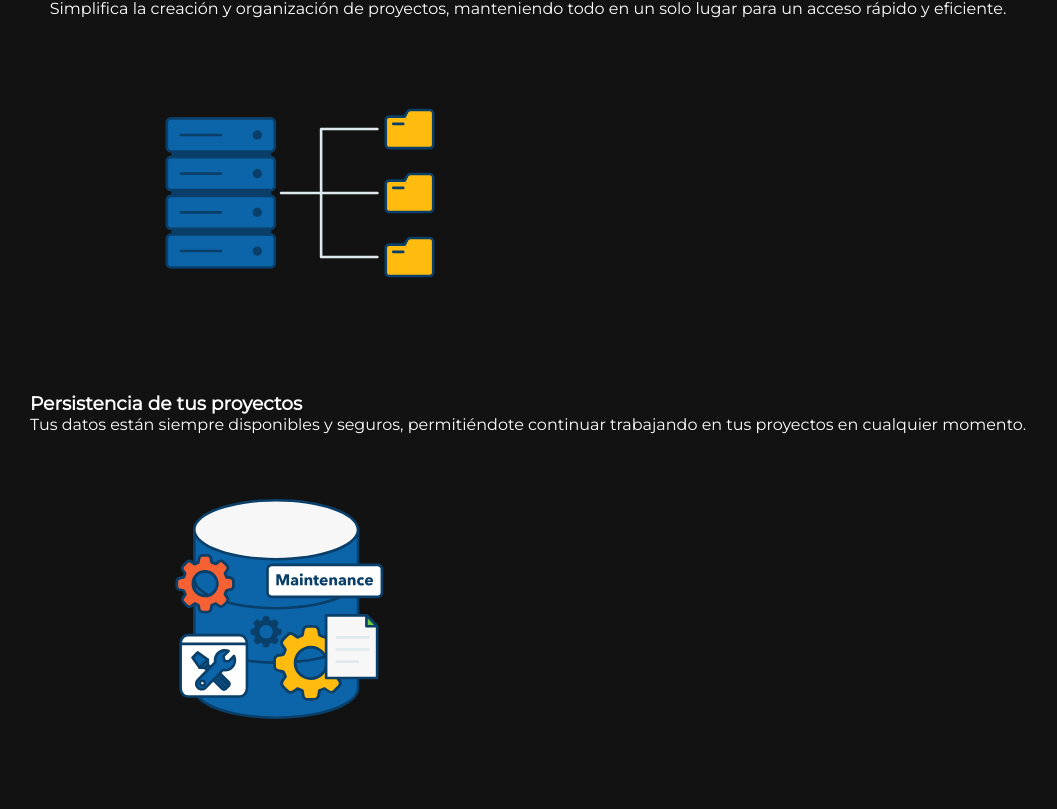
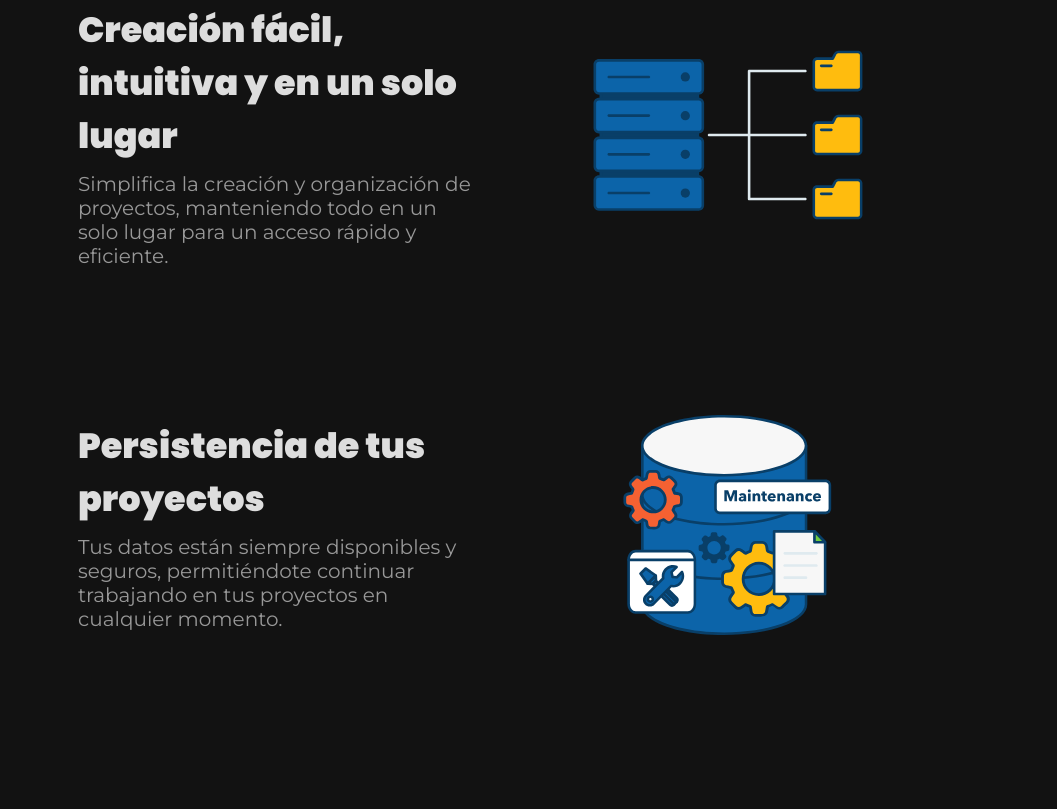
Before and after one commit to dariomvg/gestionar-proyectos, a Next.js app: page / in a window 1280 px wide. Shown: the part 1250-2059 px from the top of the page, without its empty margins (112-1169 px from the left). Built offline with nearby package versions, Linux system fonts and the light colour scheme.

Commit message:
new styles

```diff
--- a/src/app/Home.css
+++ b/src/app/Home.css
@@ -77,17 +77,7 @@
   padding: 10px;
 
 }
-.link-docs {
-  font-size: 18px;
-  font-family: 'Montserrat', sans-serif;
-  color: #969696;
-  margin: auto;
 
-}
-.link-docs:hover {
-  color: #fff;
-  text-decoration: underline;
-}
 .section-redirect {
   width: 100%;
   height: 100vh;
--- a/src/app/page.tsx
+++ b/src/app/page.tsx
@@ -26,7 +26,7 @@ export default function Home() {
         {details.map((item) => (
           <CardHome key={item.id} item={item} />
         ))}
-      <Link href="/documentacion" className="link-docs">Ir a la documentación</Link>
+
       </section>
       <section className="section-redirect">
         <div className="container-redirect">
--- a/src/styles/card-home.css
+++ b/src/styles/card-home.css
@@ -0,0 +1,30 @@
+.container-card-details {
+    border-radius: 10px;
+    background-color: transparent;
+    text-align: center;
+    padding: 10px;
+    display: flex;
+    justify-content: space-between;
+    align-items: center;
+  }
+  .card-details-text {
+      display: flex;
+      flex-direction: column;
+      justify-content: flex-start;
+      align-items: flex-start;
+      gap: 10px;
+      max-width:400px;
+  }
+  .card-details-title {
+    font-size: 35px;
+    color: #ddd;
+    text-align: start;
+    font-family: 'Poppins', sans-serif;
+  }
+
+  .card-details-desc {
+      color: #989898;
+      font-family: 'Montserrat', sans-serif;
+      text-align: start;
+      font-size: 20px;
+  }
--- a/src/styles/cardProject.css
+++ b/src/styles/cardProject.css
@@ -1,30 +1,32 @@
-.container-card-details {
-    border-radius: 10px;
-    background-color: transparent;
-    text-align: center;
-    padding: 10px;
-    display: flex;
-    justify-content: space-between;
-    align-items: center;
-  }
-  .card-details-text {
-      display: flex;
-      flex-direction: column;
-      justify-content: flex-start;
-      align-items: flex-start;
-      gap: 10px;
-      max-width:400px;
-  }
-  .card-details-title {
-    font-size: 35px;
-    color: #ddd;
-    text-align: start;
-    font-family: 'Poppins', sans-serif;
-  }
+.card-main {
+  width: 200px;
+  height: auto;
+  display: flex;
+  flex-direction: column;
+  gap: 12px;
+  border: 1px solid #eee;
+  border-radius: 5px;
+  padding: 10px;
+}
 
-  .card-details-desc {
-      color: #989898;
-      font-family: 'Montserrat', sans-serif;
-      text-align: start;
-      font-size: 20px;
-  }
+.card-main-title {
+  color: #fff;
+  cursor: pointer;
+  transition: .5s;
+
+}
+.card-main-title:hover {
+  text-decoration: underline;
+  color: #ddd;
+  transition: .5s;
+}
+
+.card-main-dates {
+  color: #ddd;
+  font-size: 16px;
+}
+
+.card-main-description {
+  color: #eee;
+  font-size: 16px;
+}
```
